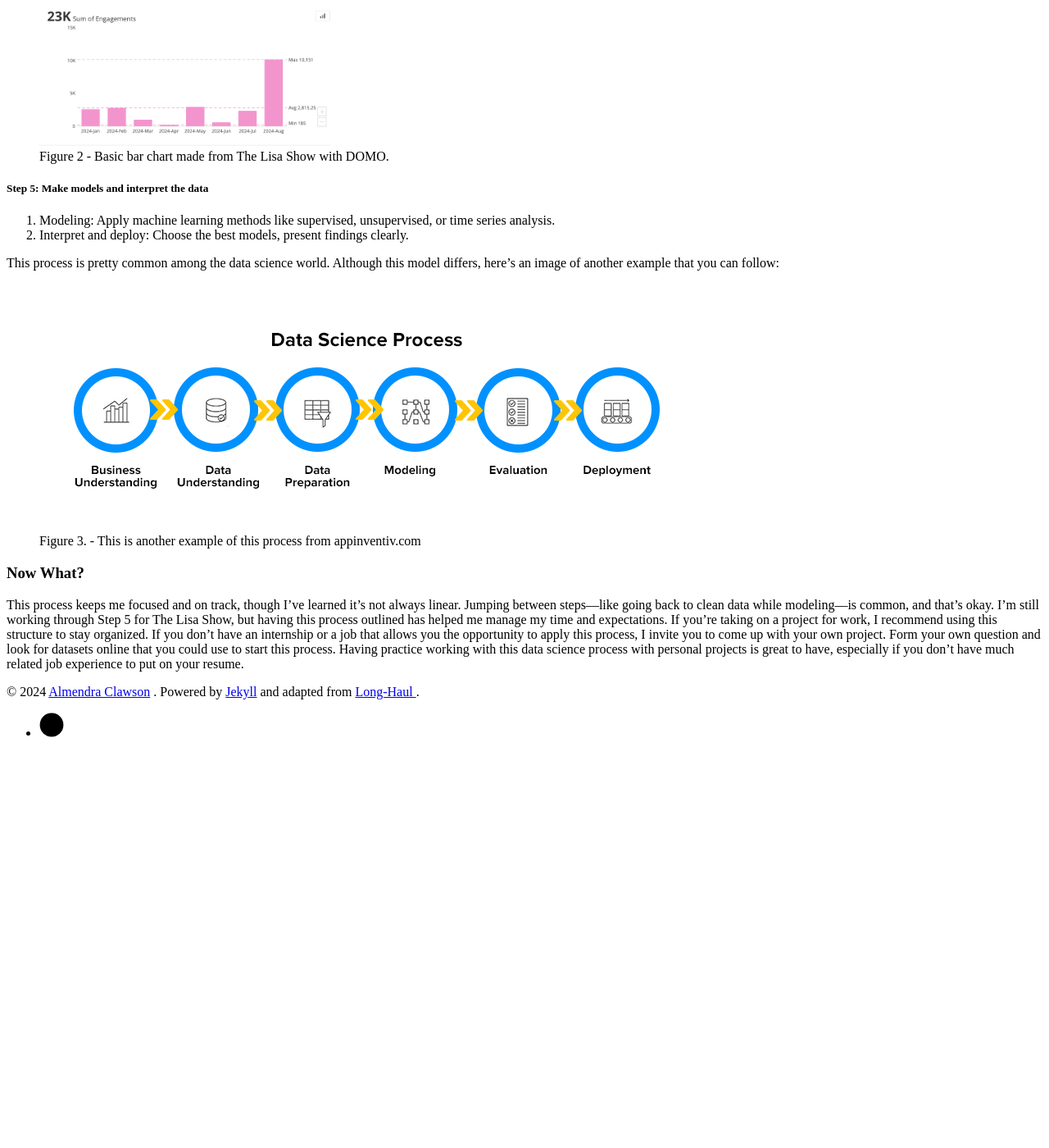
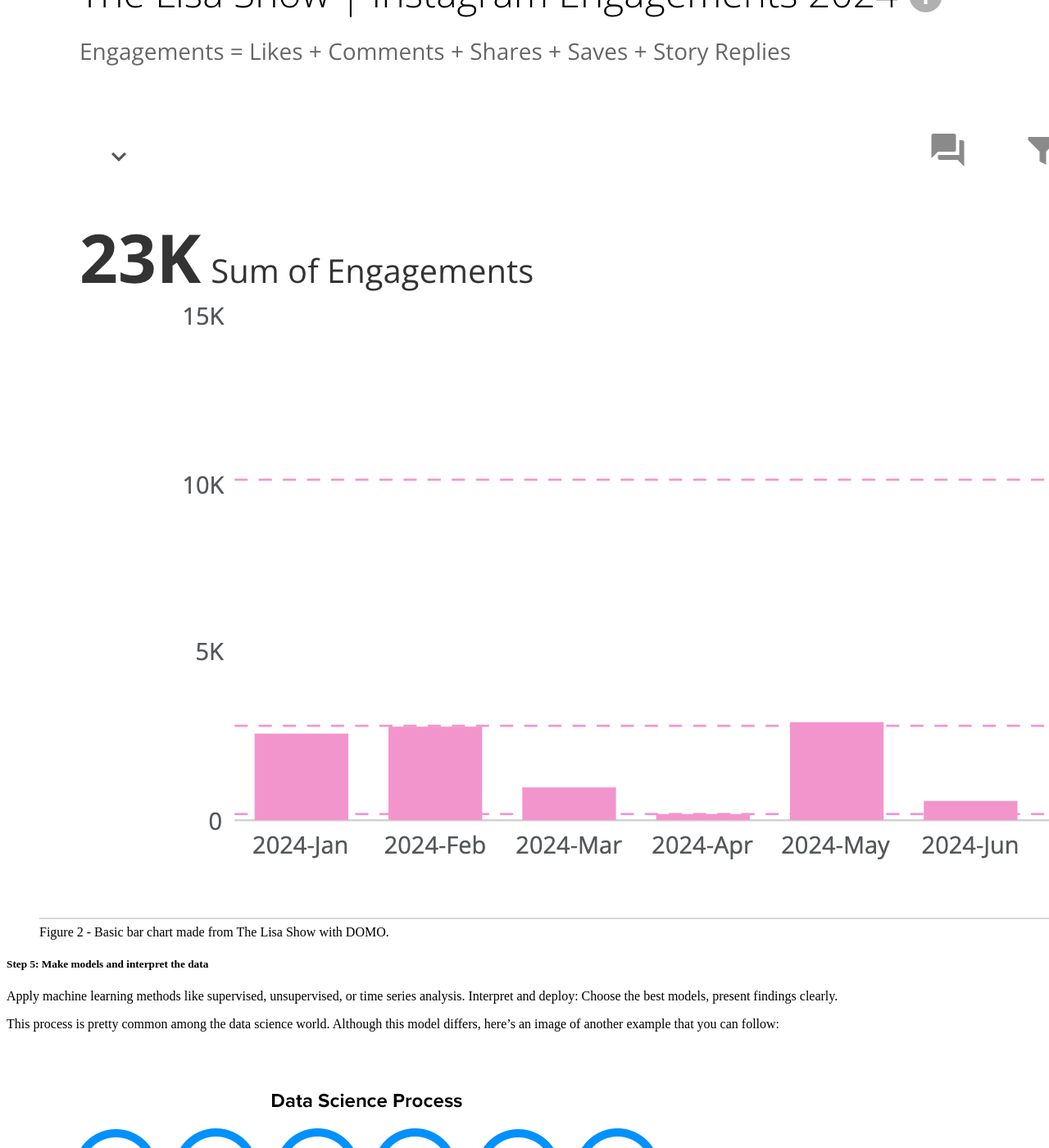
Before and after one commit to clawmendra/my-blog, a Jekyll site: the page built from _posts/2024-10-03-business-questions-with-data.md, in a window 1280 px wide and 1400 px high, scrolled down 1749 px. Shown: the whole window at 82% size. Built offline with Jekyll 4.4.1, drawn with Linux system fonts in a browser that asks for light colours; nearby versions of some CDN libraries; before the commit the page ends 2668 px from its top, so only the background shows below that; some of the changed text lies outside the part shown.

Commit message:
changed eda size

```diff
--- a/_posts/2024-10-03-business-questions-with-data.md
+++ b/_posts/2024-10-03-business-questions-with-data.md
@@ -45,13 +45,12 @@ In DOMO, I looked for missing values and standardized the data by making sure th
 With step 3 and 4, I found that these steps are often interwined with eachother. I made some basic visualizations to spot patterns in the data and to see if I had any missing or outlier values. Here's an example of a bar chart I made looking at their engagements with their Instagram account.
 
 <figure>
-	<img src="{{site.url}}/{{site.baseurl}}/assets/img/lisa_eda.jpg" alt="" style="width: 30%;">
+	<img src="{{site.url}}/{{site.baseurl}}/assets/img/lisa_eda.jpg" alt="">
 	<figcaption>Figure 2 - Basic bar chart made from The Lisa Show with DOMO. </figcaption>
 </figure>
 
 ##### Step 5: Make models and interpret the data
-5. Modeling: Apply machine learning methods like supervised, unsupervised, or time series analysis.
-6. Interpret and deploy: Choose the best models, present findings clearly.
+Apply machine learning methods like supervised, unsupervised, or time series analysis. Interpret and deploy: Choose the best models, present findings clearly.
 
 This process is pretty common among the data science world. Although this model differs, here's an image of another example that you can follow:
 
```
Also changed, not shown: other parts of _posts/2024-10-03-business-questions-with-data.md (+1 -1 lines).
